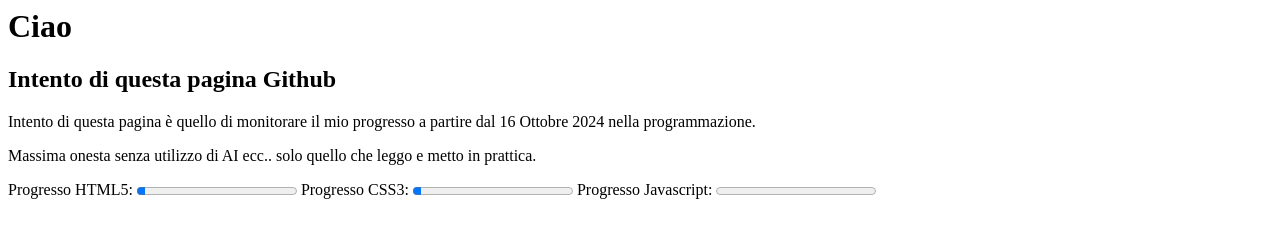
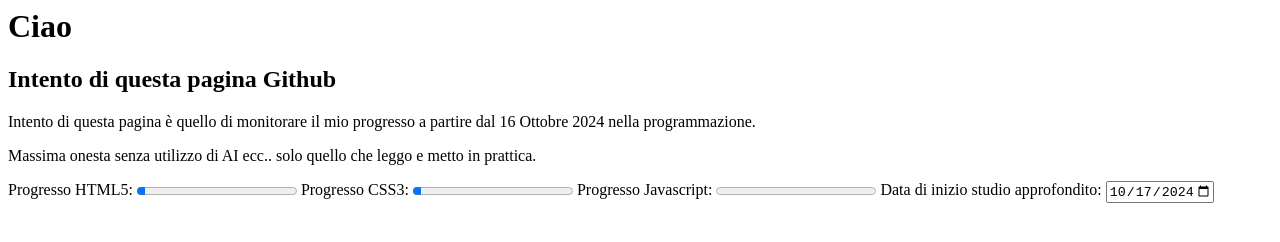
Before and after one commit to SecretChakra/secretchakra.github.io, a plain HTML site: page index.html in a window 1280 px wide. Drawn offline with Linux system fonts and the light colour scheme.

Commit message:
Update index.html

```diff
--- a/index.html
+++ b/index.html
@@ -1,15 +1,21 @@
 <html lang="it">
     <head>
-    <meta charset="UTF-8">
-    <meta name="viewport" content="width=device-width, initial-scale=1.0">
-    <link rel="stylesheet" href="style.css">
+        <meta charset="UTF-8" />
+        <meta name="viewport" content="width=device-width, initial-scale=1.0" />
+        <link rel="stylesheet" href="style.css" />
         <title>Secret Chakra | 👋</title>
     </head>
     <body>
         <h1>Ciao</h1>
         <h2>Intento di questa pagina Github</h2>
-      <p>Intento di questa pagina è quello di monitorare il mio progresso a partire dal 16 Ottobre 2024 nella programmazione.</p>
-       <p>Massima onesta senza utilizzo di AI ecc.. solo quello che leggo e metto in prattica.</p>
+        <p>
+            Intento di questa pagina è quello di monitorare il mio progresso a
+            partire dal 16 Ottobre 2024 nella programmazione.
+        </p>
+        <p>
+            Massima onesta senza utilizzo di AI ecc.. solo quello che leggo e
+            metto in prattica.
+        </p>
 
         <label for="file">Progresso HTML5:</label>
         <progress id="file" max="100" value="5">5%</progress>
@@ -17,9 +23,18 @@
         <label for="file">Progresso CSS3:</label>
         <progress id="file" max="100" value="5">8%</progress>
 
-
         <label for="file">Progresso Javascript:</label>
         <progress id="file" max="100" value="0">0%</progress>
 
+        <label for="start">Data di inizio studio approfondito:</label>
+
+        <input
+            type="date"
+            id="start"
+            name="trip-start"
+            value="2024-10-17"
+            min="2018-01-01"
+            max="2018-12-31"
+        />
     </body>
 </html>
```
Lines whose indentation alone changed are shown as unchanged.
